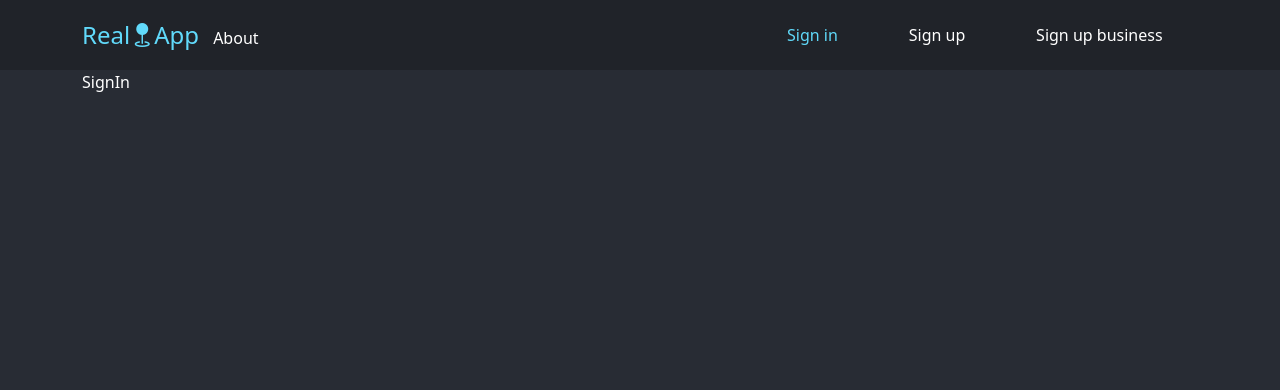
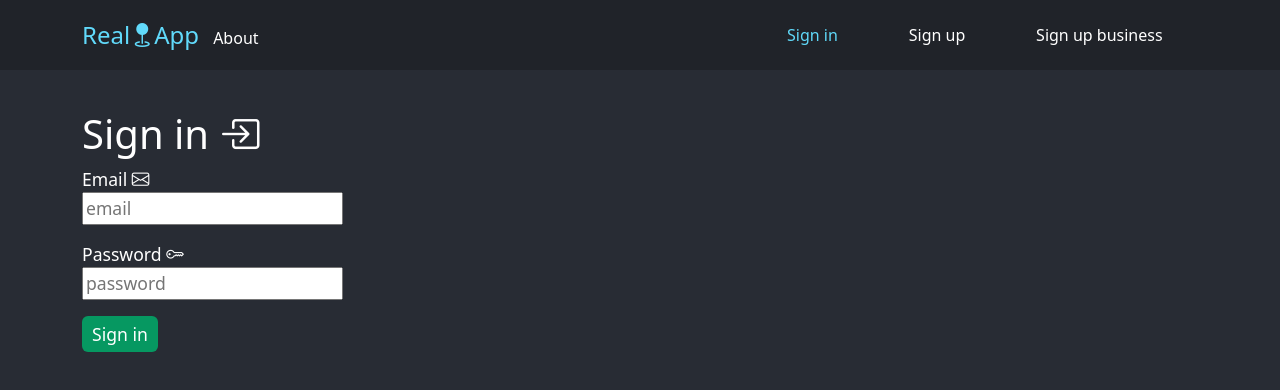
Before and after one commit to mAbdeen9/Bootcamp-ReactJs-Project, a React (Create React App) app: page /sign-in in a window 1280 px wide. Shown: the top 390 px of the page. Built offline with nearby package versions, Linux system fonts and the light colour scheme.

Commit message:
adding validate hooks

```diff
--- a/package.json
+++ b/package.json
@@ -9,6 +9,7 @@
     "axios": "^0.27.2",
     "bootstrap": "^5.2.0",
     "bootstrap-icons": "^1.8.3",
+    "joi": "^17.6.0",
     "react": "^18.2.0",
     "react-bootstrap": "^2.5.0",
     "react-dom": "^18.2.0",
--- a/src/components/About/About.jsx
+++ b/src/components/About/About.jsx
@@ -2,10 +2,10 @@ import React from "react";
 import classes from "./About.module.css";
 function About() {
   return (
-    <div className={classes.main}>
+    <div className={classes.box}>
       <div>This is a React JS SPA APP 🚀</div>
-      <div>interact with nodeJs API 🔮 </div>
-      <div>implement the CRUD operations 📥</div>
+      <div>interact with nodeJs API 🔥</div>
+      <div>implement the CRUD operations 🔮 </div>
     </div>
   );
 }
--- a/src/components/About/About.module.css
+++ b/src/components/About/About.module.css
@@ -1,10 +1,9 @@
-.main {
+.box {
   margin-top: 40px;
-  font-family: "Gill Sans", "Gill Sans MT", Calibri, "Trebuchet MS", sans-serif;
 }
 
-.main div {
-  font-size: 1.2rem;
-
-  padding: 0.5rem;
+.box div {
+  font-size: 1.3rem;
+  padding: 5px;
+  font-family: "Times New Roman", Times, serif;
 }
--- a/src/components/Home/Home.jsx
+++ b/src/components/Home/Home.jsx
@@ -3,8 +3,8 @@ import classes from "./Home.module.css";
 
 function Home() {
   return (
-    <div className={classes.main}>
-      <h3>Welcom To ReactJs CRUD APP 🤩 </h3>
+    <div className={classes.box}>
+      <h3 className={classes.gradient_text}>ReactJs APP </h3>
       <p>
         Lorem ipsum dolor sit amet consectetur adipisicing elit. Voluptate,
         provident. Error aliquam natus suscipit, assumenda quaerat molestiae rem
--- a/src/components/Home/Home.module.css
+++ b/src/components/Home/Home.module.css
@@ -1,5 +1,18 @@
-.main {
+.box {
   margin-top: 40px;
   font-family: "Gill Sans", "Gill Sans MT", Calibri, "Trebuchet MS", sans-serif;
   line-height: 1.7;
 }
+.box p {
+  margin-top: 30px;
+  font-size: 17px;
+  max-width: 800px;
+}
+
+.gradient_text {
+  background-image: linear-gradient(60deg, #e21143, #ffb03a);
+  width: fit-content;
+  padding: 10px;
+  border-radius: 4px;
+  font: bold Poppins, sans-serif;
+}
--- a/src/components/SignIn/SignIn.jsx
+++ b/src/components/SignIn/SignIn.jsx
@@ -1,7 +1,83 @@
 import React from "react";
+import { useState } from "react";
+import { useRef } from "react";
+import useValidate from "../../hooks/useValidate";
 
+import classes from "./Signin.module.css";
 function SignIn() {
-  return <div>SignIn</div>;
+  const emailValue = useRef();
+  const passwordValue = useRef();
+  const { validateEmail, validatePassword } = useValidate();
+  const [emailError, setEmailError] = useState(false);
+  const [emailPassword, setEmailPassword] = useState(false);
+
+  const checkEmail = () => {
+    const { error } = validateEmail({ email: emailValue.current.value });
+    if (error) setEmailError(true);
+    if (!error) setEmailError(false);
+  };
+
+  const checkPassword = () => {
+    const { error } = validatePassword({
+      password: passwordValue.current.value,
+    });
+    if (error) setEmailPassword(true);
+    if (!error) setEmailPassword(false);
+  };
+
+  return (
+    <div className={classes.box}>
+      <h1>
+        Sign in <i className="bi bi-box-arrow-in-right"></i>
+      </h1>
+      <form>
+        <div className={classes.form_box}>
+          <div>
+            <label htmlFor="email">
+              Email <i className="bi bi-envelope"></i>
+            </label>
+            <br />
+            <input
+              onBlur={checkEmail}
+              ref={emailValue}
+              type="text"
+              name="email"
+              id="email"
+              placeholder="email"
+            />
+            <br />
+            {emailError && (
+              <span className={classes.invaild_email}> invalid email !</span>
+            )}
+          </div>
+          <div>
+            <label htmlFor="email">
+              Password <i className="bi bi-key"></i>
+            </label>
+            <br />
+            <input
+              onChange={checkPassword}
+              ref={passwordValue}
+              type="password"
+              name="password"
+              id="password"
+              placeholder="password"
+              maxLength={10}
+            />
+            <br />
+            {emailPassword && (
+              <span className={classes.invaild_password}>
+                invalid password !
+              </span>
+            )}
+          </div>
+          <div>
+            <button className={classes.btn}>Sign in</button>
+          </div>
+        </div>
+      </form>
+    </div>
+  );
 }
 
 export default SignIn;
--- a/src/components/SignIn/Signin.module.css
+++ b/src/components/SignIn/Signin.module.css
@@ -0,0 +1,30 @@
+.box {
+  margin-top: 40px;
+}
+
+.form_box {
+  display: flex;
+  justify-content: center;
+  align-items: flex-start;
+  flex-direction: column;
+  gap: 16px;
+  font-size: 1.1rem;
+}
+
+.invaild_email {
+  color: #dc3444;
+  font-size: 15px;
+}
+
+.invaild_password {
+  color: #dc3444;
+  font-size: 15px;
+}
+
+.btn {
+  padding: 5px 10px;
+  border: none;
+  border-radius: 6px;
+  background-color: #069861;
+  color: white;
+}
--- /dev/null
+++ b/src/hooks/useValidate.js
@@ -0,0 +1,22 @@
+import Joi from "joi";
+
+function useValidate() {
+  //
+  const validateEmail = (email) => {
+    const rules = Joi.object({
+      email: Joi.string().email({ tlds: { allow: false } }),
+    });
+    return rules.validate(email);
+  };
+
+  const validatePassword = (password) => {
+    const rules = Joi.object({
+      password: Joi.string().required().min(4).max(10),
+    });
+    return rules.validate(password);
+  };
+
+  return { validateEmail, validatePassword };
+}
+
+export default useValidate;
```
Also changed, not shown: 1 other file (tests, documents, lock files or other folders).
